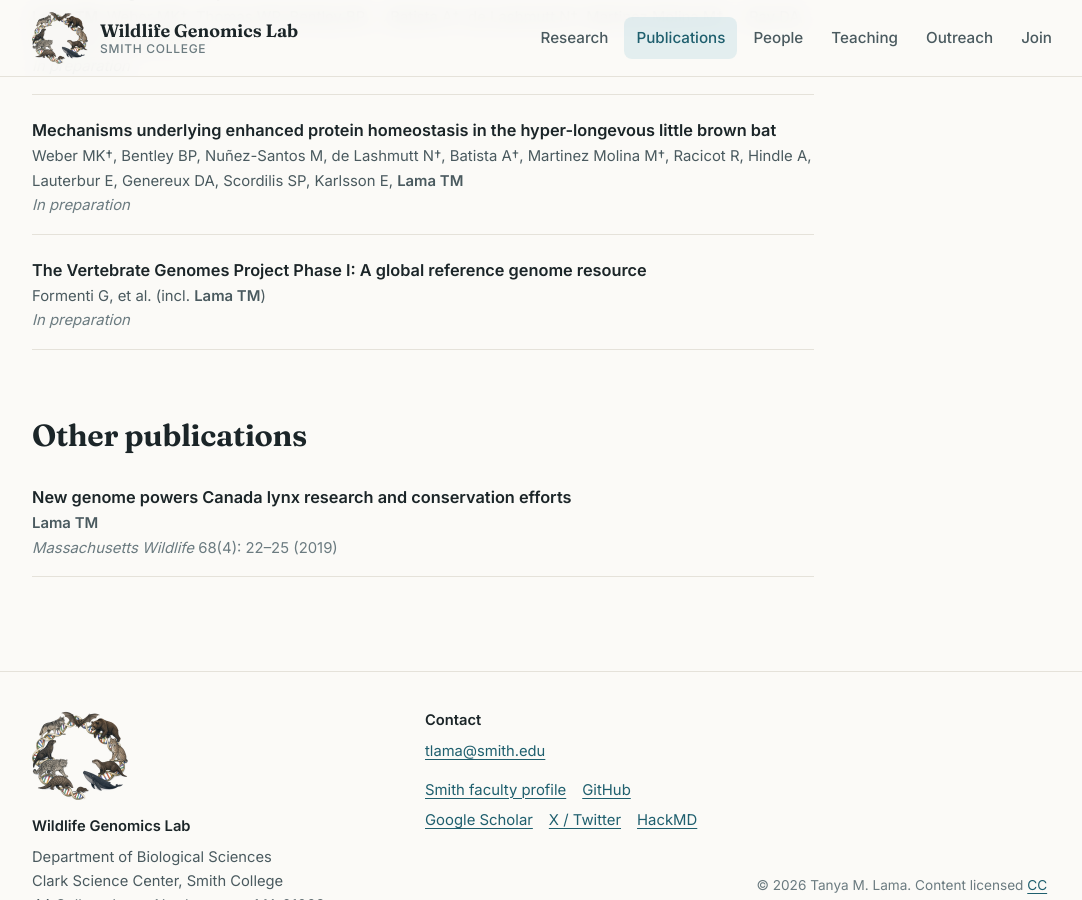
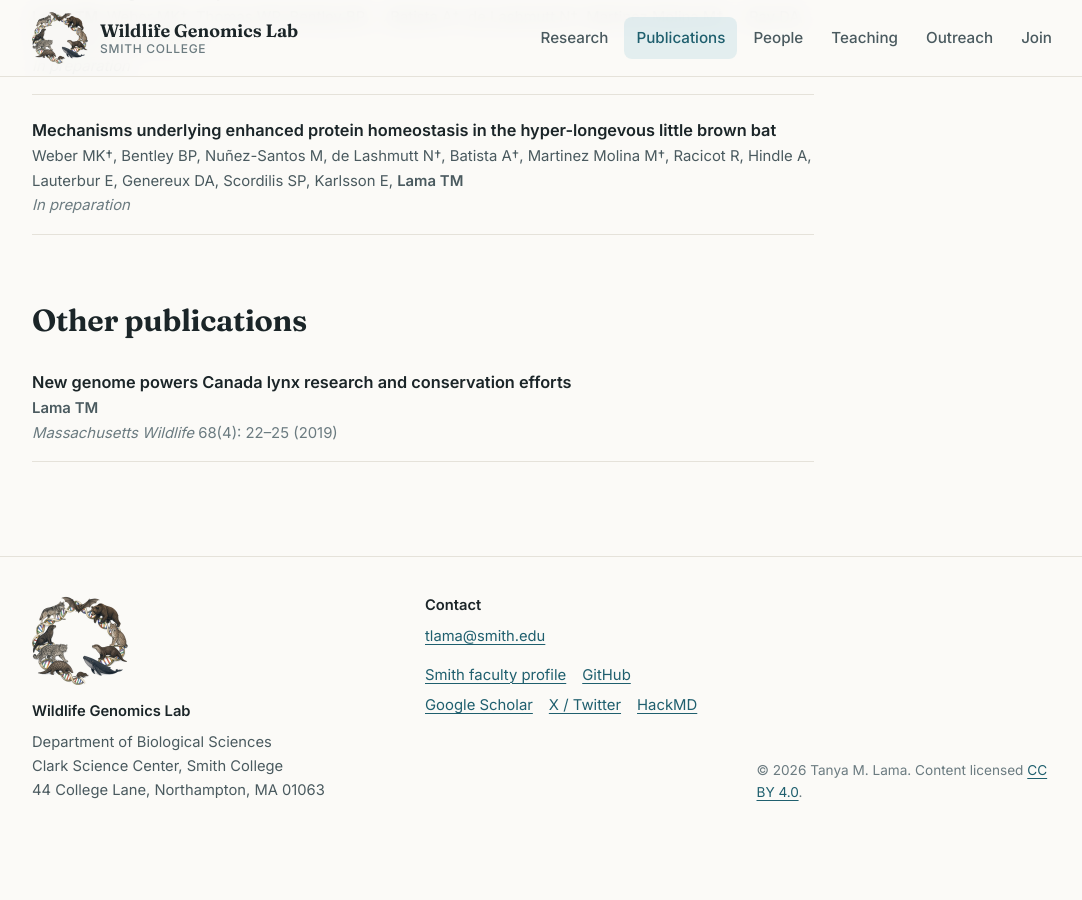
Before and after one commit to tanyalama/tanyalama.github.io, a Jekyll site: the page built from publications.md, in a window 1280 px wide and 900 px high, scrolled down 3087 px. Shown: the whole window, without its empty margins (92-1174 px from the left). Built offline with Jekyll 4.4.1, drawn with Linux system fonts in a browser that asks for light colours; after the commit the page ends 3948 px from its top, so only the background shows below that.

Commit message:
Publications: remove VGP Phase I in-prep entry

```diff
--- a/_data/in_prep.yml
+++ b/_data/in_prep.yml
@@ -4,6 +4,3 @@
 - title: "Mechanisms underlying enhanced protein homeostasis in the hyper-longevous little brown bat"
   authors: "Weber MK†, Bentley BP, Nuñez-Santos M, de Lashmutt N†, Batista A†, Martinez Molina M†, Racicot R, Hindle A, Lauterbur E, Genereux DA, Scordilis SP, Karlsson E, Lama TM"
   venue: In preparation
-- title: "The Vertebrate Genomes Project Phase I: A global reference genome resource"
-  authors: "Formenti G, et al. (incl. Lama TM)"
-  venue: In preparation
```
